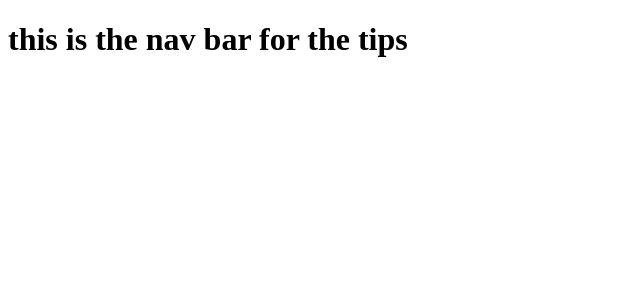
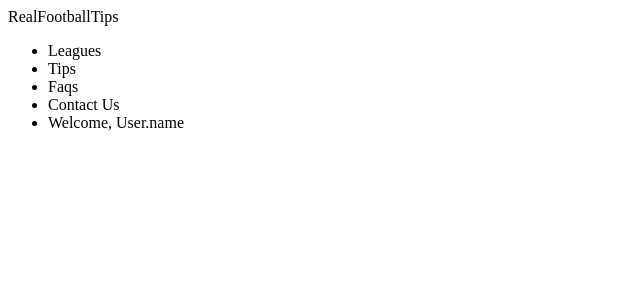
Before and after one commit to diamond-nicholas/football_tip, a React (Create React App) app: page / in a window 1280 px wide. Shown: the top 300 px of the page, without its empty margins (0-640 px from the left). Built offline with nearby package versions, Linux system fonts and the light colour scheme.

Commit message:
add basic navbar structure

```diff
--- a/src/Components/Nav.js
+++ b/src/Components/Nav.js
@@ -3,7 +3,21 @@ import React from 'react';
 const Nav = () => {
   return (
     <div>
-      <h1>this is the nav bar for the tips</h1>
+      <nav className='nav'>
+        <header className='left'>
+          {/* <img src='' alt='' /> */}
+          RealFootballTips
+        </header>
+        <header className='right'>
+          <ul>
+            <li className='list-item'>Leagues</li>
+            <li className='list-item'>Tips</li>
+            <li className='list-item'>Faqs</li>
+            <li className='list-item'>Contact Us</li>
+            <li className='list-item'>Welcome, User.name</li>
+          </ul>
+        </header>
+      </nav>
     </div>
   );
 };
```
